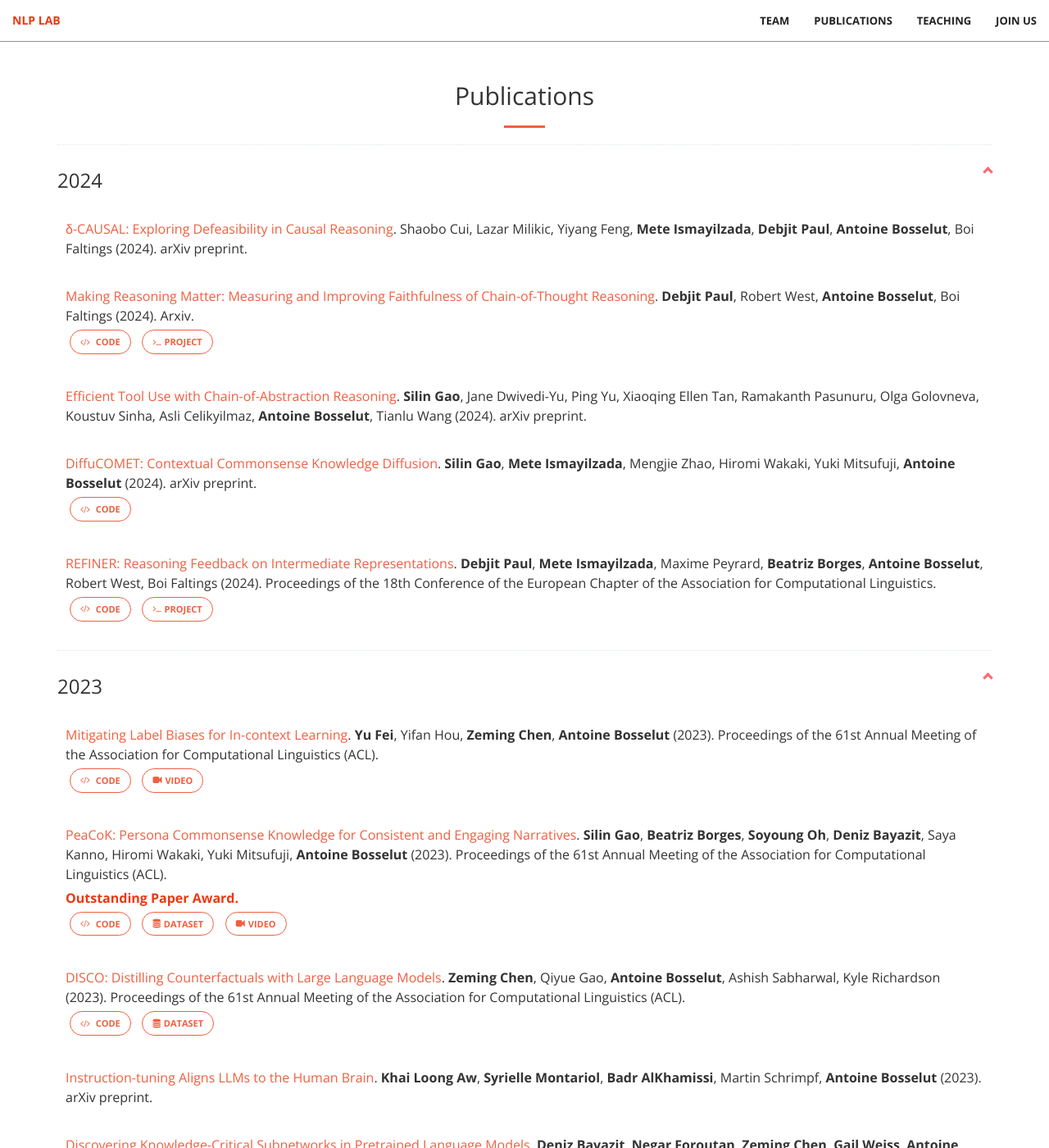
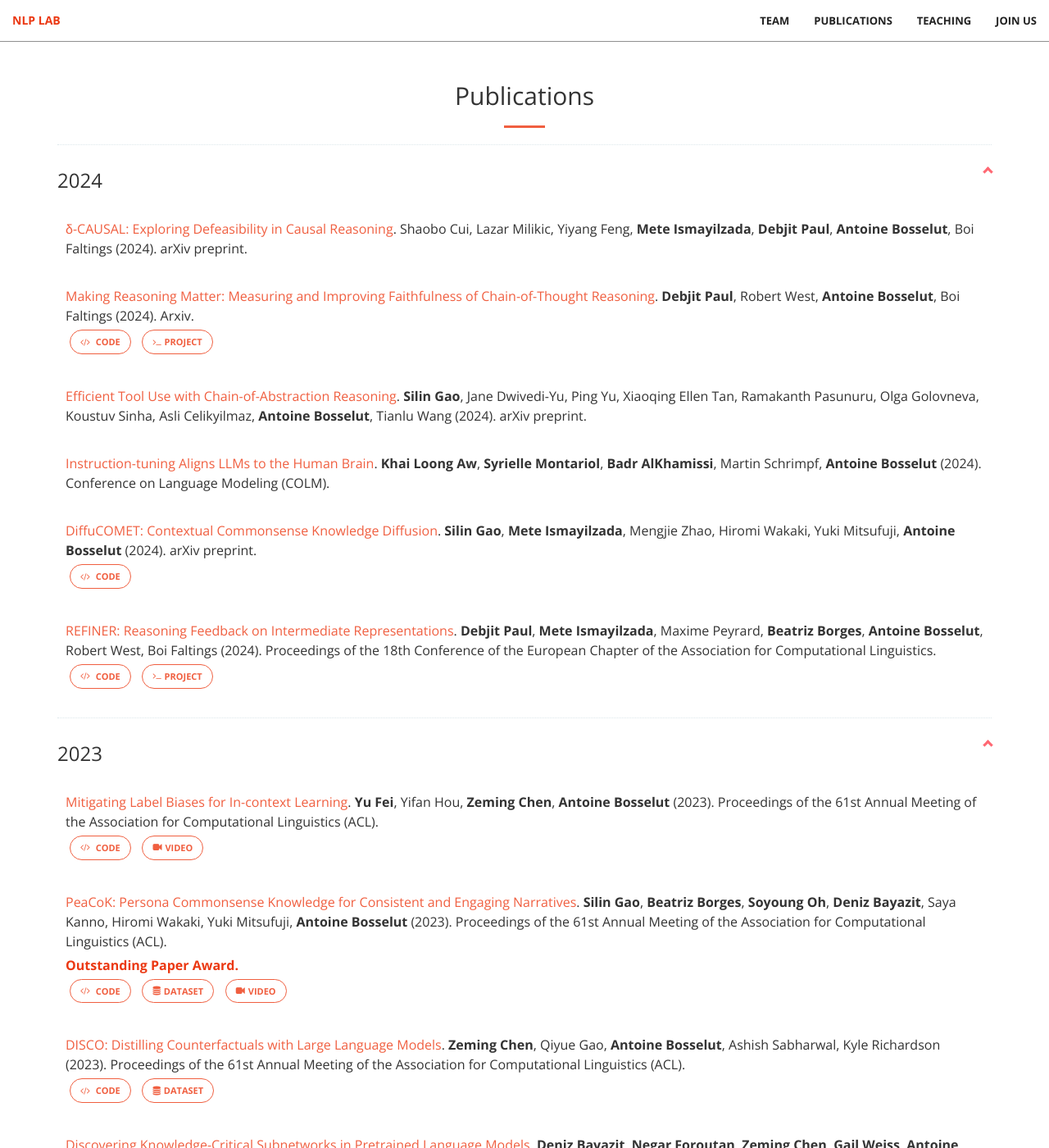
Before and after one commit to epfl-nlp/epfl-nlp.github.io, a Jekyll site: the page built from publications.html, in a window 1280 px wide and 1400 px high. Shown: the whole window at 82% size. Built offline with Jekyll 4.4.1, drawn with Linux system fonts in a browser that asks for light colours.

Commit message:
Update and rename aw-2023-arxiv.yml to aw-2024-colm.yml

```diff
--- a/_data/publications/aw-2023-arxiv.yml
+++ b/_data/publications/aw-2024-colm.yml
@@ -16,6 +16,6 @@
       name: Antoine Bosselut
       nlp-lab: true
 
-  year: 2023
-  journal: arXiv preprint
+  year: 2024
+  journal: Conference on Language Modeling (COLM)
   link: https://arxiv.org/abs/2312.00575
```
